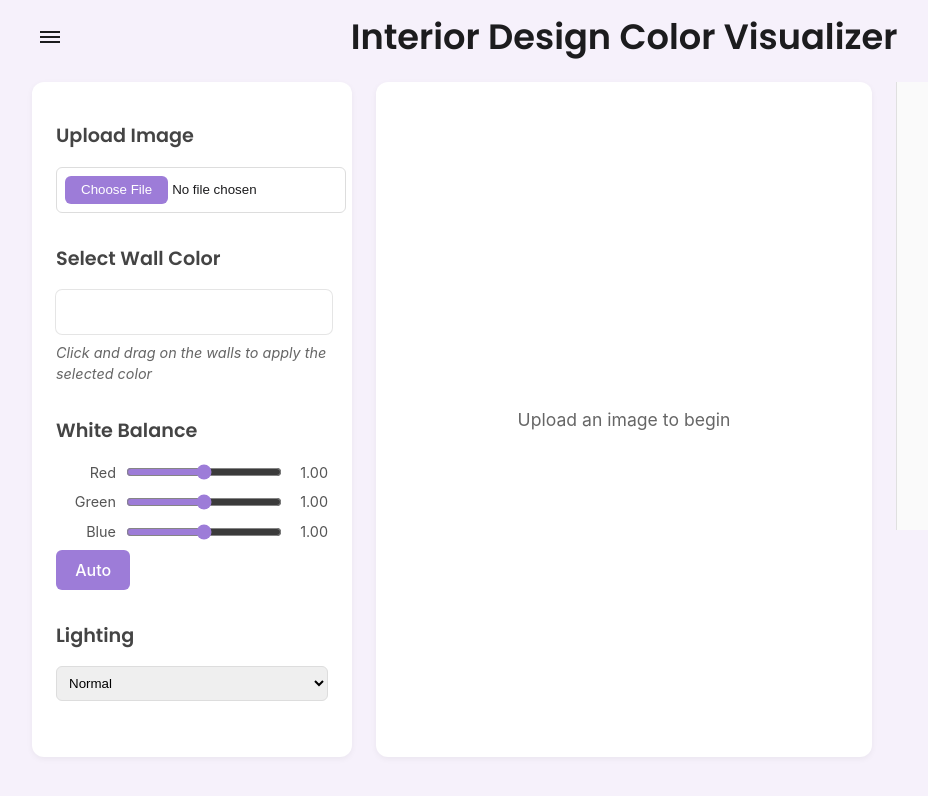
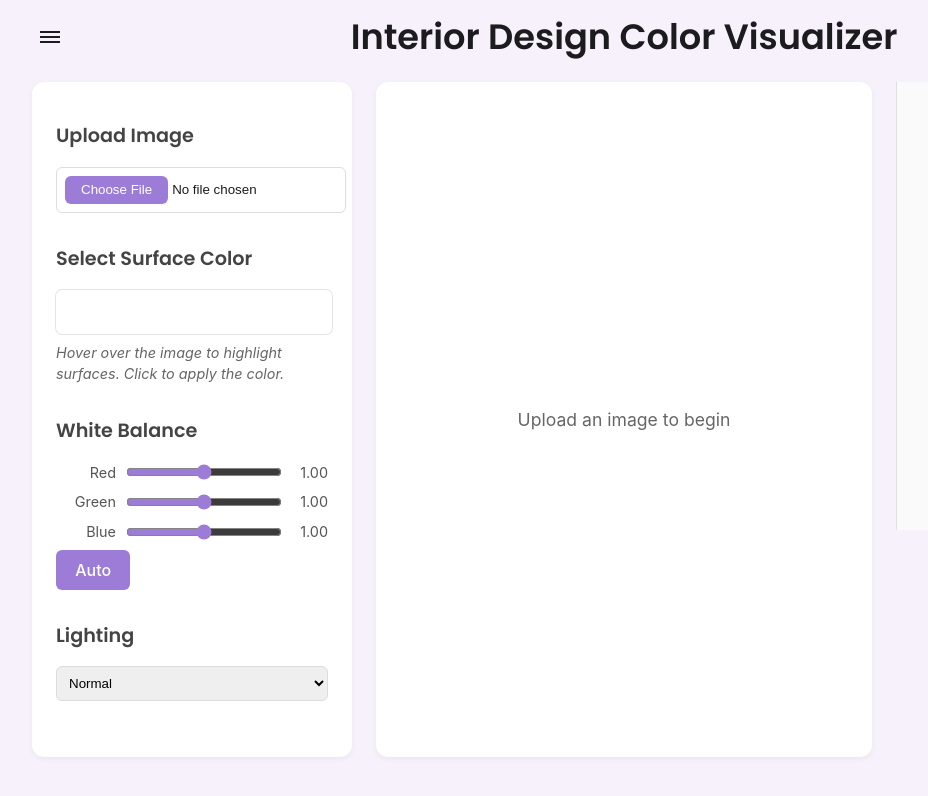
Before and after one commit to prasannaganesan/interior-design-app, a React (Vite) app: page / in a window 1280 px wide. Shown: the top 796 px of the page, without its empty margins (16-944 px from the left). Built offline with nearby package versions, Linux system fonts and the light colour scheme.

Commit message:
Use friendly surface names

```diff
--- a/src/components/ImageCanvas.tsx
+++ b/src/components/ImageCanvas.tsx
@@ -98,6 +98,7 @@ export default function ImageCanvas({ imageUrl, selectedColor, whiteBalance, lig
   const [status, setStatus] = useState<string>('');
   const [walls, setWalls] = useState<WallSurface[]>([]);
   const [groups, setGroups] = useState<WallGroup[]>([]);
+  const surfaceCounter = useRef(1);
 
   const retinexRef = useRef<{
     L: Float32Array;
@@ -375,7 +376,7 @@ export default function ImageCanvas({ imageUrl, selectedColor, whiteBalance, lig
       }
 
         const newWall: WallSurface = {
-        id: `wall-${Date.now()}`,
+          id: `Surface ${surfaceCounter.current++}`,
           pixels: indices,
           color: selectedColor,
           enabled: true,
--- a/src/pages/DesignPage.tsx
+++ b/src/pages/DesignPage.tsx
@@ -64,13 +64,13 @@ export default function DesignPage() {
           />
         </div>
         <div className="color-picker-section panel-section">
-          <h2>Select Wall Color</h2>
+          <h2>Select Surface Color</h2>
           <ColorPicker
             value={selectedColor}
             onChange={setSelectedColor}
           />
           <p className="instructions">
-            Click and drag on the walls to apply the selected color
+            Hover over the image to highlight surfaces. Click to apply the color.
           </p>
         </div>
         <div className="white-balance-section panel-section">
--- a/src/pages/WhyPage.tsx
+++ b/src/pages/WhyPage.tsx
@@ -6,12 +6,12 @@ export default function WhyPage() {
         Many online paint visualizers simply overlay a flat color onto your
         photo. Sites from brands like Benjamin Moore and Dunn-Edwards provide a
         quick preview, but the results often look unnatural and ignore the way
-        light interacts with real walls.
+        light interacts with real surfaces.
       </p>
       <p>
         We wanted a more accurate approach to help homeowners truly understand
         how a color will appear in their own space. By leveraging Meta's Segment
-        Anything Model we can isolate walls with much greater precision and
+        Anything Model we can isolate surfaces with much greater precision and
         preserve the original lighting and shadows of the room.
       </p>
       <p>
```
Also changed, not shown: 1 other file (tests, documents, lock files or other folders). Lines whose indentation alone changed are shown as unchanged.
